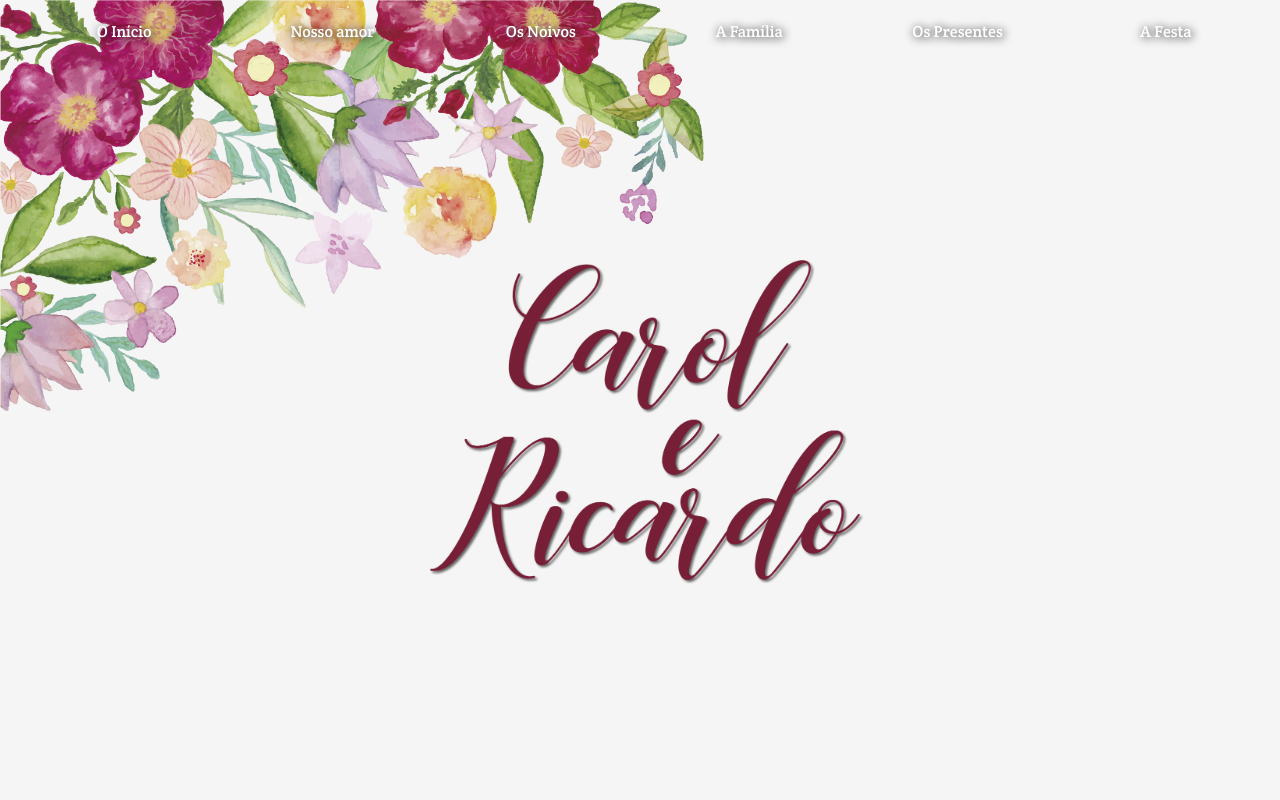
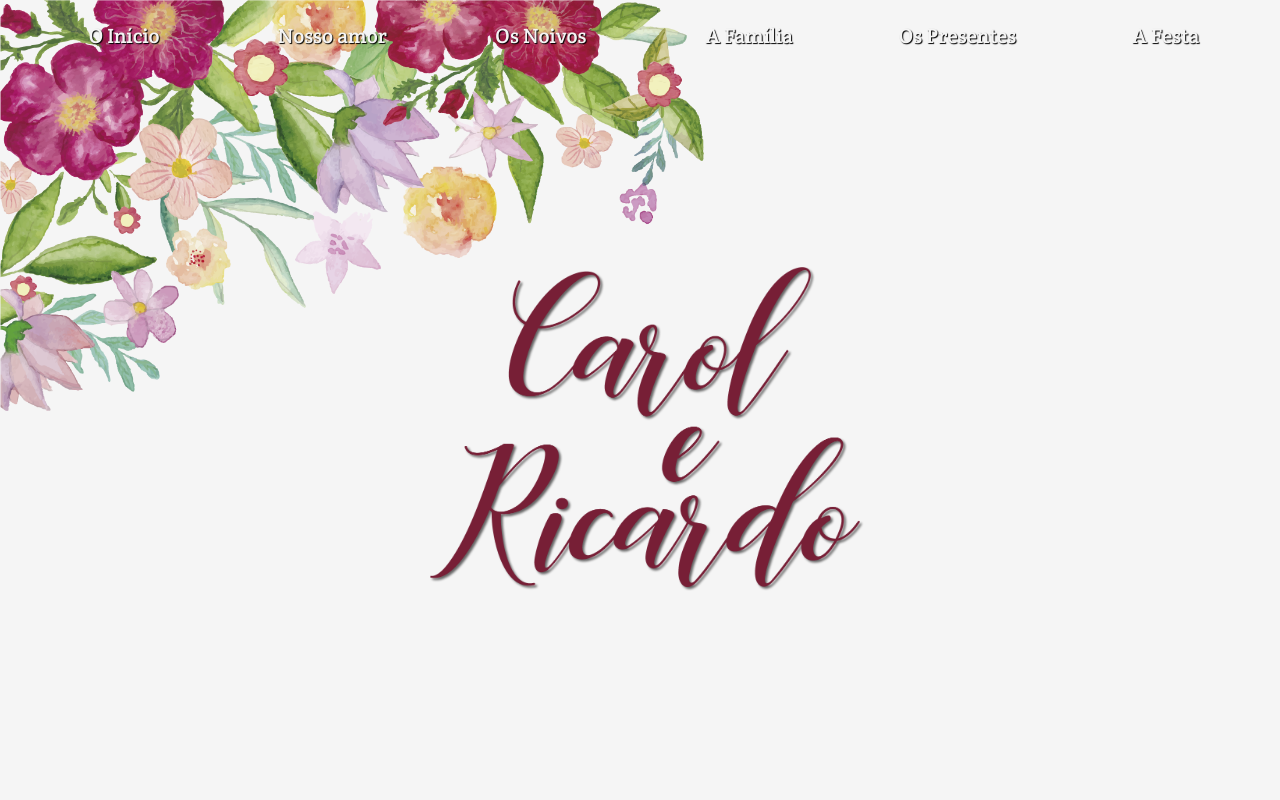
Before and after one commit to rzorzal/casamento, a website: page index.html in a window 1280 px wide. Shown: the top 800 px of the page. Drawn offline with nearby package versions, Linux system fonts and the light colour scheme.

Commit message:
correção no menu inicial

```diff
--- a/css/header.css
+++ b/css/header.css
@@ -4,8 +4,9 @@ header{
     background-repeat: no-repeat;
     background-size:100%;
     background-position: 0px 0px;
-    color: white;
-    text-shadow: 1px 1px 10px #000;
+    color: whitesmoke;
+    text-shadow: 1px 1px 1px #000;
+    font-size: 1.3rem;
     height: 100vh;
 }
 
```
